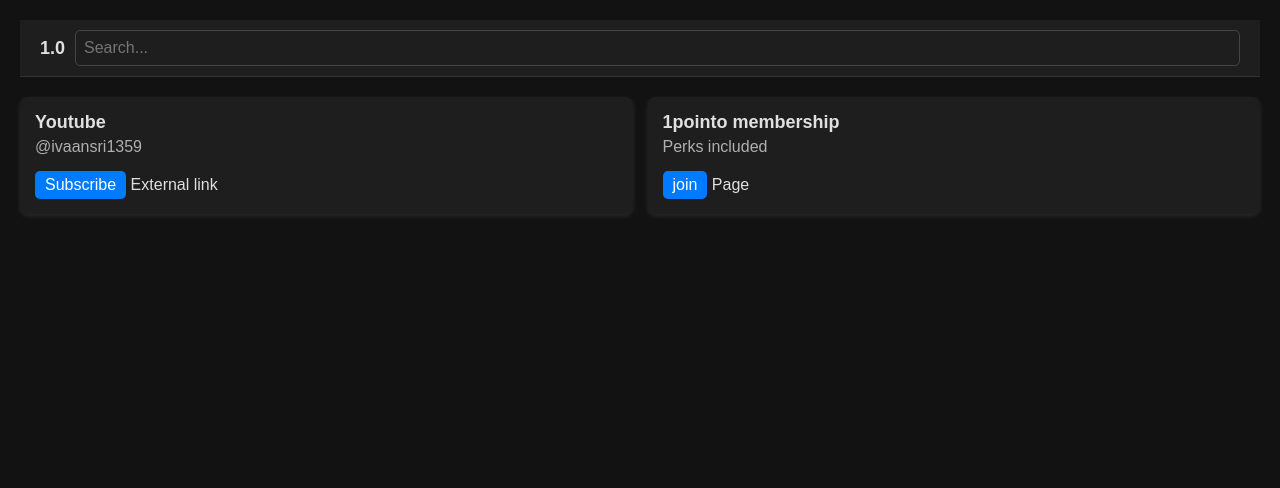
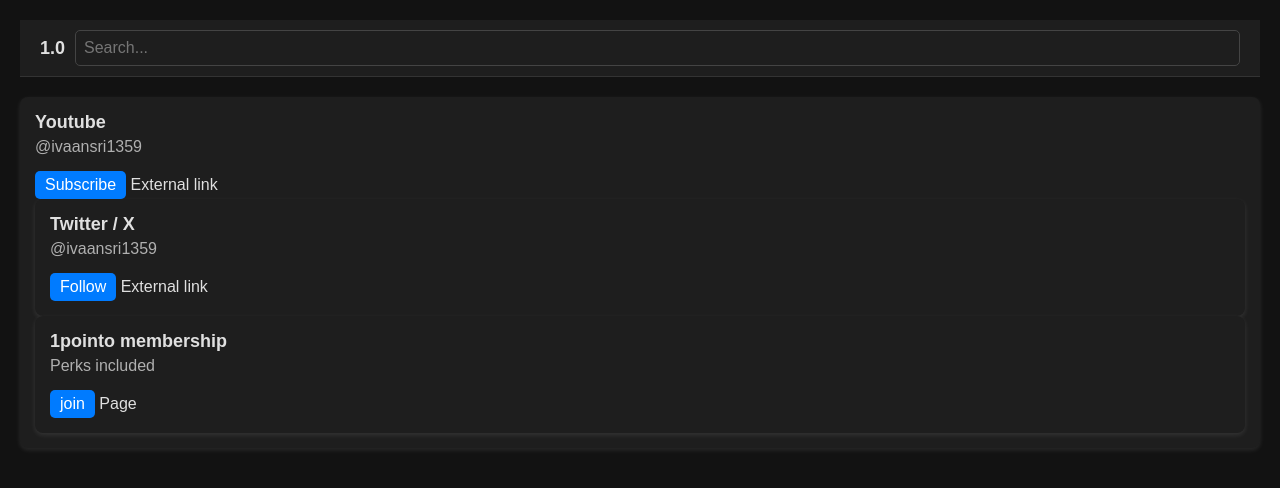
Before and after one commit to abceveryone/abceveryone.github.io, a plain HTML site: page index.html in a window 1280 px wide. Drawn offline with Linux system fonts and the light colour scheme.

Commit message:
Update index.html

```diff
--- a/index.html
+++ b/index.html
@@ -89,6 +89,10 @@
             <div class="title">Youtube</div>
             <div class="desc">@ivaansri1359</div>
             <a href="https://www.youtube.com/@ivaansri1359?sub_confirmation=1" class="link">Subscribe</a> <span> External link </span>
+         <div class="card" data-title="x.com twitter.com">
+            <div class="title">Twitter / X</div>
+            <div class="desc">@ivaansri1359</div>
+            <a href="https://www.x.com/@ivaansri1359" class="link">Follow</a> <span> External link </span>
         </div>
          <div class="card" data-title="1pointo membership">
             <div class="title">1pointo membership</div>
```
